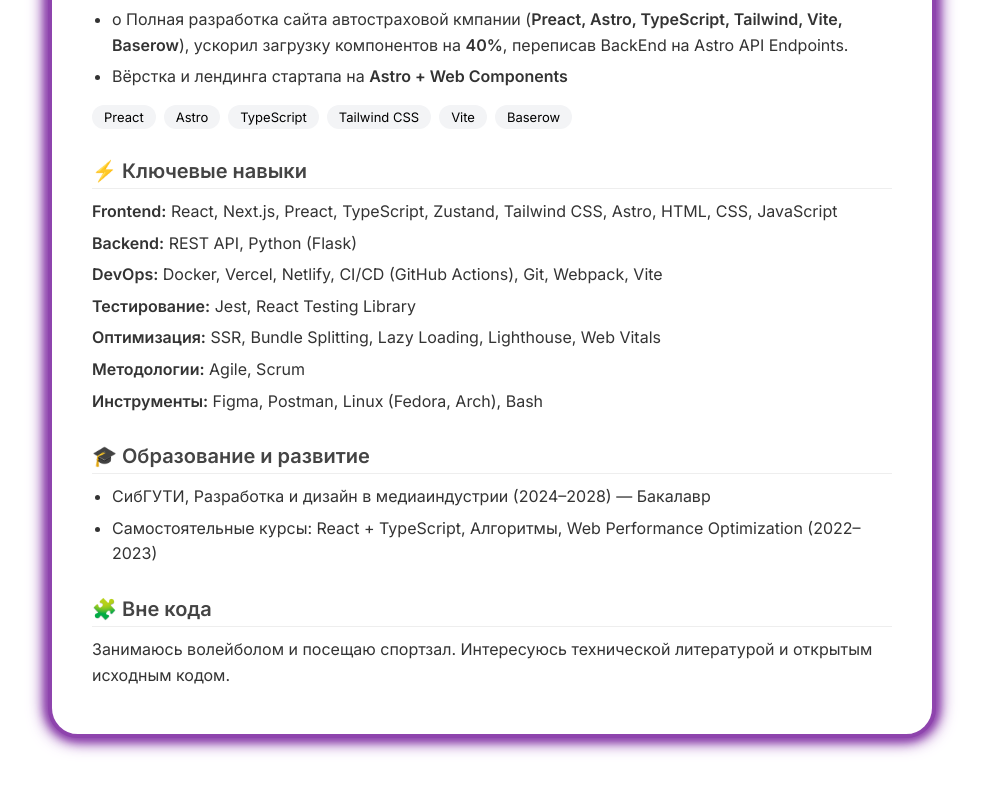
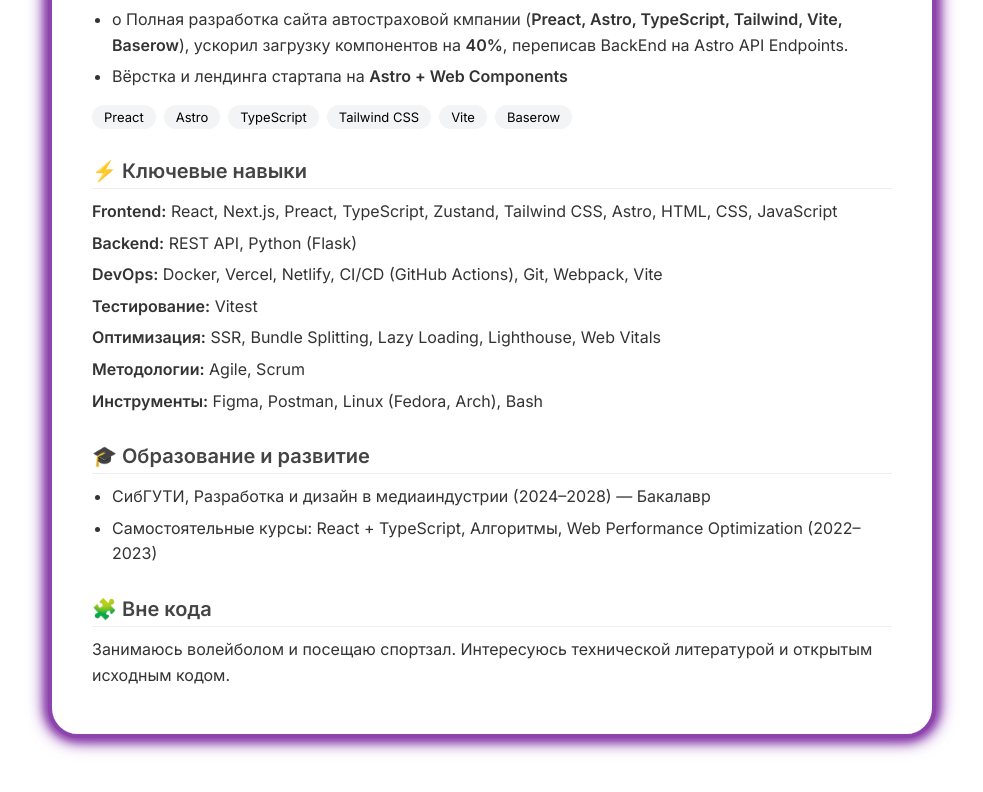
Before and after one commit to Kushiko/cv, a website: page index.html in a window 1280 px wide. Shown: the part 888-1680 px from the top of the page, without its empty margins (148-1131 px from the left). Drawn offline with Linux system fonts and the light colour scheme.

Commit message:
fix: Testing

```diff
--- a/index.html
+++ b/index.html
@@ -203,7 +203,7 @@
           <strong>DevOps:</strong> Docker, Vercel, Netlify, CI/CD (GitHub
           Actions), Git, Webpack, Vite
         </p>
-        <p><strong>Тестирование:</strong> Jest, React Testing Library</p>
+        <p><strong>Тестирование:</strong> Vitest</p>
         <p>
           <strong>Оптимизация:</strong> SSR, Bundle Splitting, Lazy Loading,
           Lighthouse, Web Vitals
```
